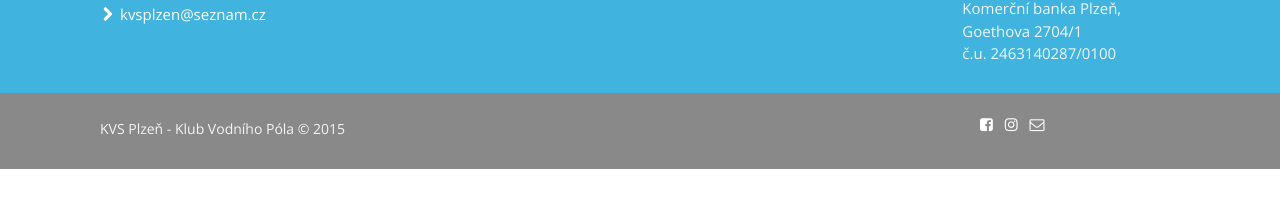
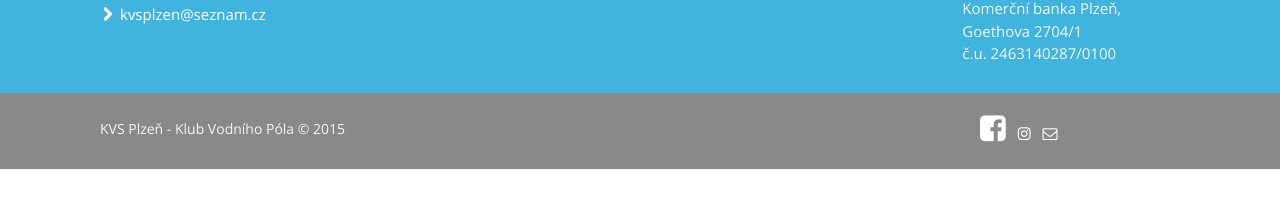
Before and after one commit to SteveVil/KVS-web, a Jekyll site: the page built from index.html, in a window 1280 px wide. Shown: the part 395-603 px from the top of the page. Built offline with Jekyll 4.4.1, drawn with Linux system fonts in a browser that asks for light colours; nearby versions of some CDN libraries.

Commit message:
Update footer.html

```diff
--- a/_includes/footer.html
+++ b/_includes/footer.html
@@ -31,7 +31,7 @@
 			 </div>
 
 			 <div class="social-links">
-			 	<a href="https://www.facebook.com/pages/KVS-Plze%C5%88-Klub-Vodn%C3%ADho-P%C3%B3la-v-Plzni/75700100381" Title="Facebook KVS Plzeň"><i class="fa fa-facebook-square"></i></a>
+			 	<a href="https://www.facebook.com/pages/KVS-Plze%C5%88-Klub-Vodn%C3%ADho-P%C3%B3la-v-Plzni/75700100381" Title="Facebook KVS Plzeň"><i class="fa fa-facebook-square fa-2x"></i></a>
 			 	<a href="https://instagram.com/kvs_plzen/" Title="Instagram"><i class="fa fa-instagram"></i></a>
 			 	<a href="mailto:kvsplzen@seznam.cz" Title="Email"><i class="fa fa-envelope-o"></i></a>
 			 </div>
```
